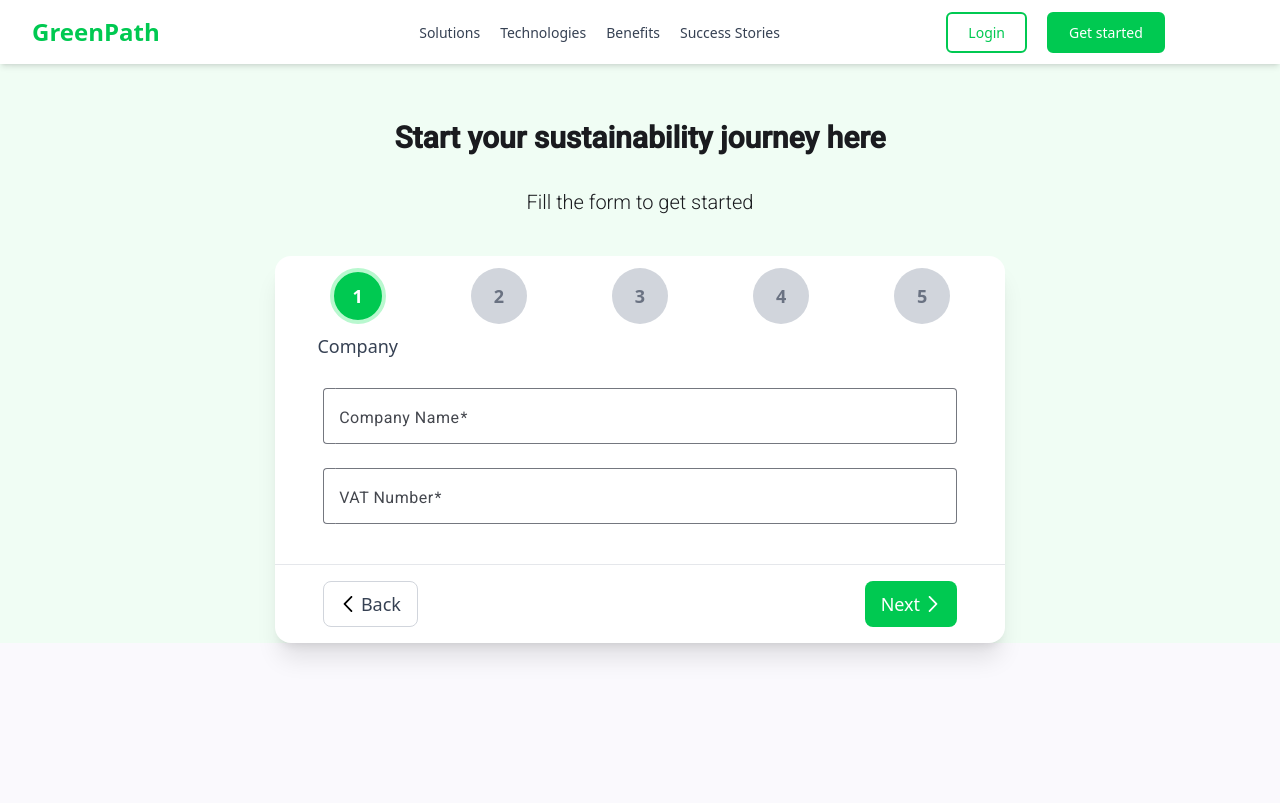
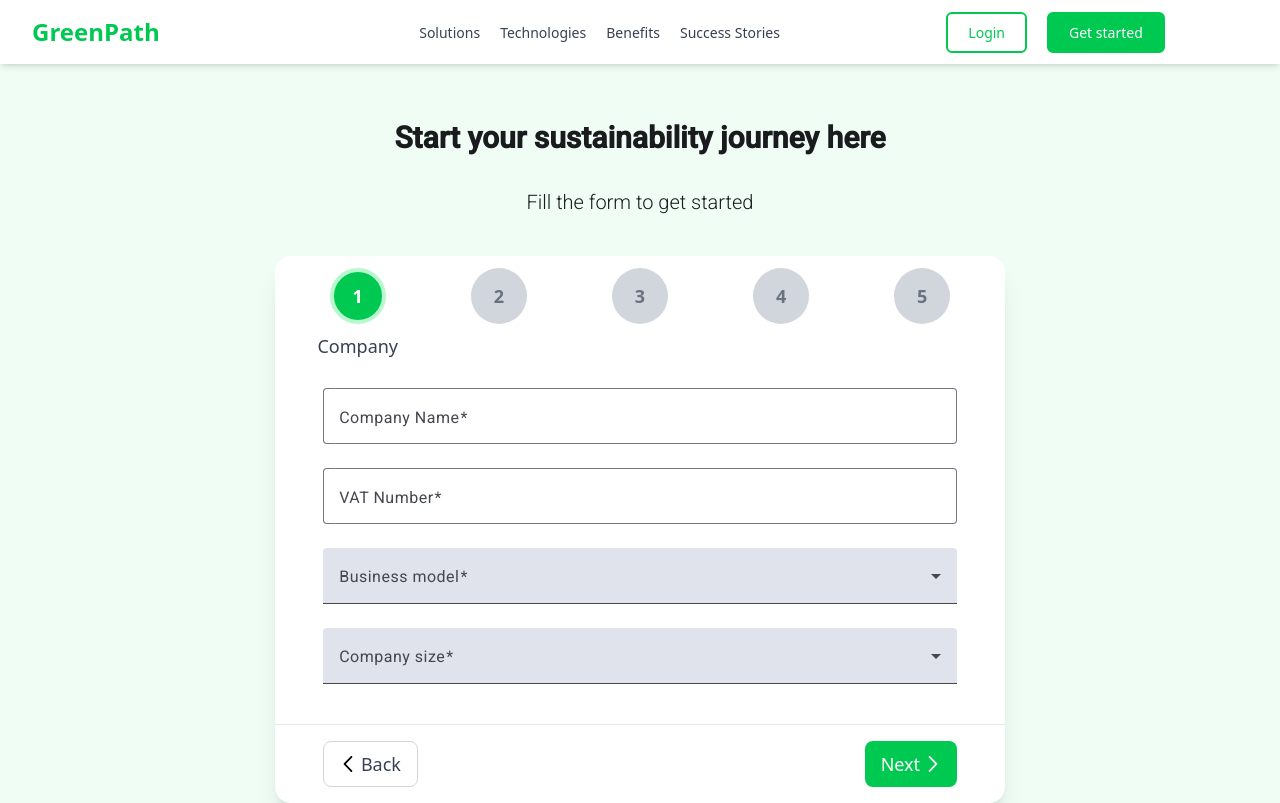
Before and after one commit to diopmorfall/green-path, an Angular app: page /signup in a window 1280 px wide. Built offline with nearby package versions, Linux system fonts and the light colour scheme.

Commit message:
Selects components for business model and company size added

```diff
--- a/src/app/features/auth/sign-up/components/company-info-form/company-info-form.css
+++ b/src/app/features/auth/sign-up/components/company-info-form/company-info-form.css
@@ -0,0 +1,5 @@
+@import "tailwindcss";
+
+mat-form-field{
+    @apply flex flex-col gap-1 w-full;
+}
--- a/src/app/features/auth/sign-up/components/company-info-form/company-info-form.html
+++ b/src/app/features/auth/sign-up/components/company-info-form/company-info-form.html
@@ -1,5 +1,5 @@
 <form [formGroup]="companyInfoFormGroup" (ngSubmit)="onSubmit()">
-    <mat-form-field class="flex flex-col gap-1 w-full" appearance="outline">
+    <mat-form-field appearance="outline">
         <mat-label for="companyName">Company Name</mat-label>
         <input
             matInput
@@ -16,7 +16,7 @@
         }
     </mat-form-field>
 
-    <mat-form-field class="flex flex-col gap-1 w-full" appearance="outline">
+    <mat-form-field appearance="outline">
         <mat-label for="vatNumber">VAT Number</mat-label>
         <input
             matInput
@@ -37,5 +37,27 @@
         }
     </mat-form-field>
     <!--todo: two required selects for industry and company size, and other company fields -->
+    <mat-form-field>
+        <mat-label>Business model</mat-label>
+        <mat-select formControlName="companyBusinessModel">
+            @for (model of companyBusinessModels; track model) {
+                <mat-option [value]="model">{{model}}</mat-option>
+            }
+        </mat-select>
+        @if (companyInfoFormGroup.get('companyBusinessModel')?.invalid) {
+            <mat-error>Please choose your business model</mat-error>
+        }
+    </mat-form-field>
 
+    <mat-form-field>
+        <mat-label>Company size</mat-label>
+        <mat-select formControlName="companyBusinessModel">
+            @for (model of companySizes; track model) {
+                <mat-option [value]="model">{{model}}</mat-option>
+            }
+        </mat-select>
+        @if (companyInfoFormGroup.get('companySizes')?.invalid) {
+            <mat-error>Please choose your company size.</mat-error>
+        }
+    </mat-form-field>
 </form>
--- a/src/app/features/auth/sign-up/components/company-info-form/company-info-form.ts
+++ b/src/app/features/auth/sign-up/components/company-info-form/company-info-form.ts
@@ -3,11 +3,12 @@ import { FormBuilder, FormGroup, Validators, ReactiveFormsModule, AbstractContro
 import { CommonModule } from '@angular/common';
 import { MatFormFieldModule } from '@angular/material/form-field';
 import { MatInputModule } from '@angular/material/input';
+import { MatSelectModule } from '@angular/material/select';
 
 @Component({
     selector: 'app-company-info-form',
     standalone: true,
-    imports: [ReactiveFormsModule, CommonModule, MatFormFieldModule, MatInputModule],
+    imports: [ReactiveFormsModule, CommonModule, MatFormFieldModule, MatInputModule, MatSelectModule],
     templateUrl: './company-info-form.html',
     styleUrl: './company-info-form.css',
 })
@@ -17,12 +18,20 @@ export class CompanyInfoForm {
     companyInfoFormGroup: FormGroup;
     EU_VAT_REGEX = new RegExp('^(ATU[0-9]{8}|BE[01][0-9]{9}|BG[0-9]{9,10}|HR[0-9]{11}|CY[A-Z0-9]{9}|CZ[0-9]{8,10}|DK[0-9]{8}|EE[0-9]{9}|FI[0-9]{8}|FR[0-9A-Z]{2}[0-9]{9}|DE[0-9]{9}|EL[0-9]{9}|HU[0-9]{8}|IE([0-9]{7}[A-Z]{1,2}|[0-9][A-Z][0-9]{5}[A-Z])|IT[0-9]{11}|LV[0-9]{11}|LT([0-9]{9}|[0-9]{12})|LU[0-9]{8}|MT[0-9]{8}|NL[0-9]{9}B[0-9]{2}|PL[0-9]{10}|PT[0-9]{9}|RO[0-9]{2,10}|SK[0-9]{10}|SI[0-9]{8}|ES[A-Z]([0-9]{8}|[0-9]{7}[A-Z])|SE[0-9]{12}|GB([0-9]{9}|[0-9]{12}|GD[0-4][0-9]{2}|HA[5-9][0-9]{2}))$')
     //shape-only VAT validator, proper VIES validation is needed
+    companyBusinessModels: string[] = [
+        "SaaS", "Software House", "Startup", "Digital marketing/creative agency"
+    ]
+    companySizes: string[] = [
+        "Micro (1-9 employees)",
+        "Small (10-49 employees)",
+        "Medium (50-249 employees)"
+    ]
 
     constructor(private formBuilder: FormBuilder) {
         this.companyInfoFormGroup = this.formBuilder.group({
             companyName: ['', [Validators.required]],
             vatNumber: ['', [Validators.required, this.euVatValidator()]],
-            industry: ['', [Validators.required]],
+            companyBusinessModel: ['', [Validators.required]],
             companySize: ['', [Validators.required]]
         });
     }
```
